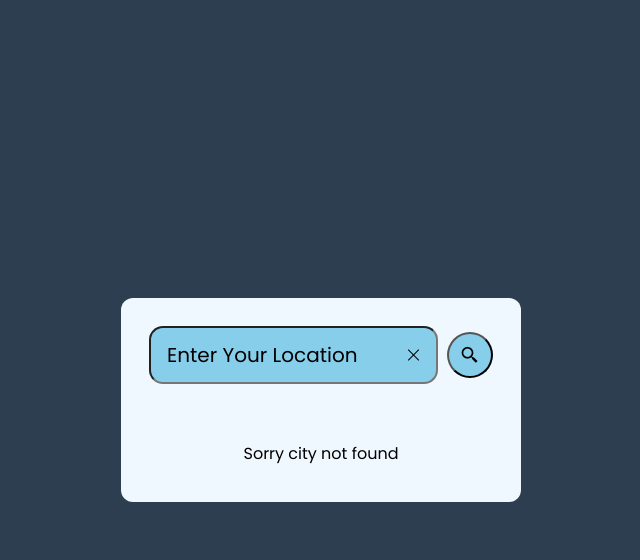
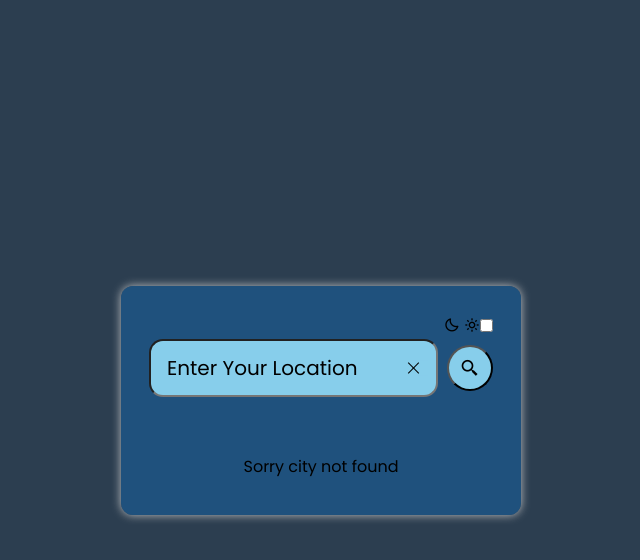
Before and after one commit to Pawan-gautam011/Weather-App, a PHP site: page / in a window 1280 px wide. Shown: the top 560 px of the page, without its empty margins (319-959 px from the left). Run offline with PHP 8.4, Linux system fonts and the light colour scheme.

Commit message:
Adding Dark mode

```diff
--- a/index.html
+++ b/index.html
@@ -10,6 +10,15 @@
   </head>
   <body>
     <div class="container">
+
+      <div class="toggle-container">
+        <input type="checkbox" id="darkModeToggle" class="toggle" />
+        <label for="darkModeToggle" class="toggle-label">
+          <i class="bx bx-moon"></i>
+          <i class="bx bx-sun"></i>
+        </label>
+      </div>
+
       <div class="search-box">
         <div class="input-container">
           <input
--- a/style.css
+++ b/style.css
@@ -4,6 +4,28 @@
     padding: 0;
     box-sizing: border-box;
     font-family: 'Poppins', sans-serif;
+  }
+
+
+  body.dark-mode {
+    background-color: #222;
+
+  }
+
+
+  #searchResults.dark-mode {
+    color: #fff;
+  }
+  .toggle{
+    float: right ;
+    margin-top: 5px;
+  }
+.toggle-label{
+  float: right;
+}
+
+  #loader.dark-mode {
+    background-color: #fff;
   }
 
   body{
@@ -17,10 +39,12 @@
   .container{
     width: 400px;
     height: min-content;
-    background-color: aliceblue;
+    background-color: rgba(29, 87, 138, 0.785);
     border-radius: 12px;
     padding: 28px;
+    box-shadow: 0 0 10px rgba(206, 206, 206, 0.906);
   }
+
   #searchResults{
     line-height: 40px;
     text-align: center;
@@ -106,11 +130,7 @@
     background-color: white;
     z-index: 99999;
   }
-  .error-message {
-    color: rgb(246, 29, 0);
-    margin-top: 50px;
-    font-size: 40px;
-}
+
 
   #loader img {
     width: 100px;
--- a/weather.js
+++ b/weather.js
@@ -7,6 +7,13 @@ window.addEventListener("DOMContentLoaded", function () {
     const submitBtn = document.getElementById("searchBtn");
     let cityName = '';
 
+  // Dark mode toggle
+  const darkModeToggle = document.getElementById("darkModeToggle");
+  const body = document.body;
+
+  darkModeToggle.addEventListener("change", function () {
+    body.classList.toggle("dark-mode");
+  });
 
     async function fetchWeatherData(cityName) {
       try {
```
